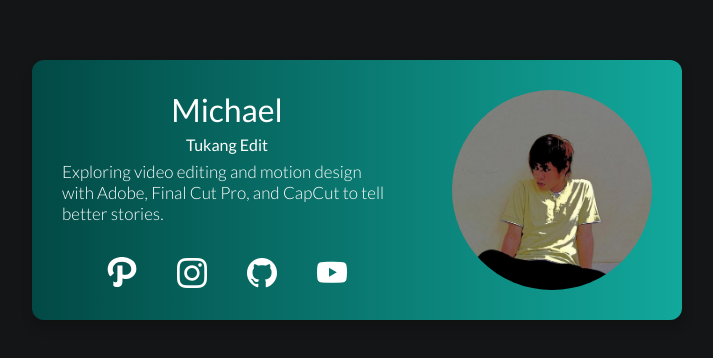
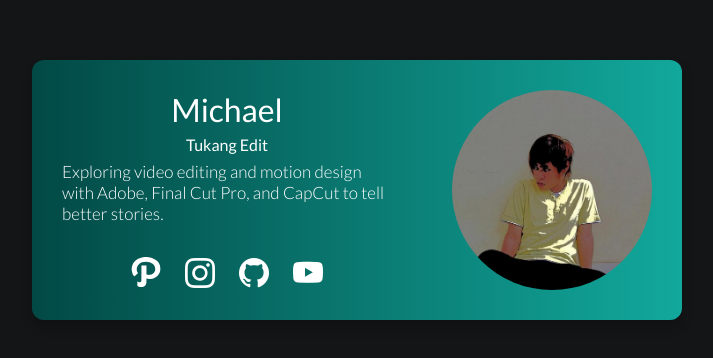
Before and after one commit to belahem/professional-card-astro, an Astro site: page / in a window 1280 px wide. Shown: the part 210-568 px from the top of the page, without its empty margins (283-996 px from the left). Built offline with nearby package versions, Linux system fonts and the light colour scheme; Astro itself is replaced by a stand-in of ours.

Commit message:
Update card.css

```diff
--- a/src/styles/card.css
+++ b/src/styles/card.css
@@ -4,6 +4,7 @@
     display: flex;
     justify-content: center;
     align-items: center;
+    flex-shrink: 0; /* supaya foto tidak geser */
 }
 
 .image img{
@@ -41,6 +42,8 @@
     justify-content: center;
     align-items: center;
     flex-direction: column;
+    flex: 1; /* supaya foto tidak geser */
+    min-width: 0; /* supaya foto tidak geser */
 }
 
 .image, .descripcion{
@@ -67,10 +70,15 @@
 /* ICONS */
 .descripcion .icons{
     margin-top: 30px;
+    display: flex; /* supaya foto tidak geser */
+    flex-wrap: wrap; /* supaya foto tidak geser */
+    justify-content: center; /* supaya foto tidak geser */
+    align-items: center; /* supaya foto tidak geser */
+    gap: 18px 24px; /* supaya foto tidak geser */
 }
 .descripcion .icons a{
     display: inline-block;
-    margin: 0 20px 0 20px;
+    margin: 0; /* supaya foto tidak geser */
     color: #FFFFFF;
     font-size: 30px;
     transition: .3s;
```
